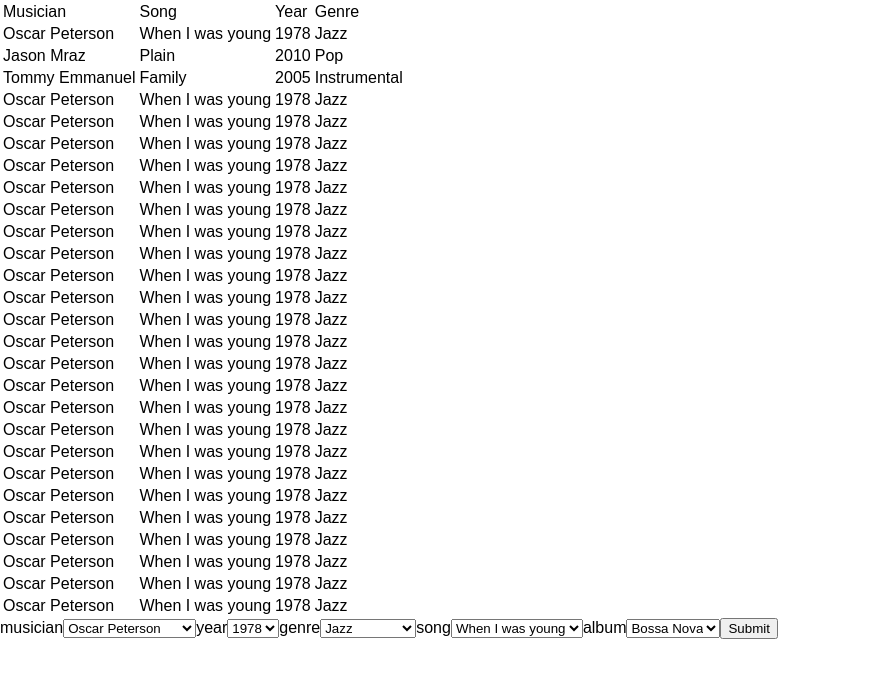
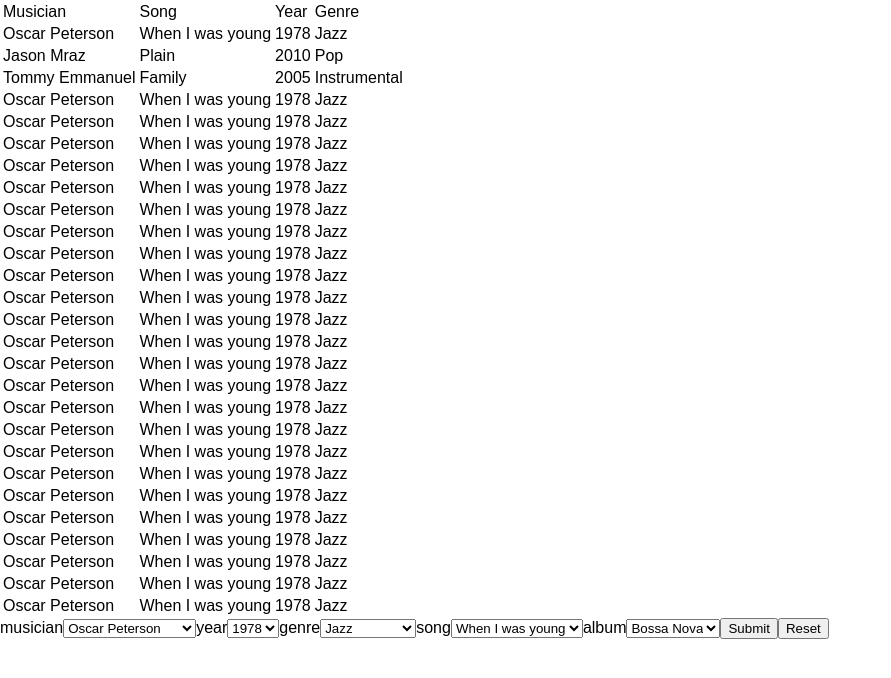
Before and after one commit to tyndria/react-data-table, a React (Create React App) app: page / in a window 1280 px wide. Shown: the top 678 px of the page, without its empty margins (0-891 px from the left). Built offline with nearby package versions, Linux system fonts and the light colour scheme; the HTML template or start-up script is replaced by a standard one.

Commit message:
Add reset button to filter panel

```diff
--- a/src/containers/FilterPanel/FilterPanel.js
+++ b/src/containers/FilterPanel/FilterPanel.js
@@ -9,6 +9,7 @@
 		this.state = props.selectedFilters;
 		this.handleSubmit = this.handleSubmit.bind(this);
 		this.handleChange = this.handleChange.bind(this);
+		this.handleReset = this.handleReset.bind(this);
 	}
 
 	componentDidMount() {
@@ -18,6 +19,14 @@
 	handleSubmit(event) {
 		this.props.selectFilters(this.state);
 		event.preventDefault();
+	}
+
+	handleReset(event) {
+		event.preventDefault();
+		this.setState(() => {
+			this.state = {};
+			this.props.selectFilters(this.state);
+		});
 	}
 
 	handleChange(event) {
@@ -31,7 +40,7 @@
 		const headers = this.props.headers;
 		return (
 			<div>
-				<form onSubmit={this.handleSubmit}>
+				<form onSubmit={this.handleSubmit} onReset={this.handleReset}>
 					{
 						headers && headers.map((header, index) => {
 							return (<Select key={index}
@@ -43,6 +52,7 @@
 						})
 					}
 					<input type="submit" value="Submit" />
+					<input type="reset" value="Reset" />
 				</form>
 			</div>
 		);
```
